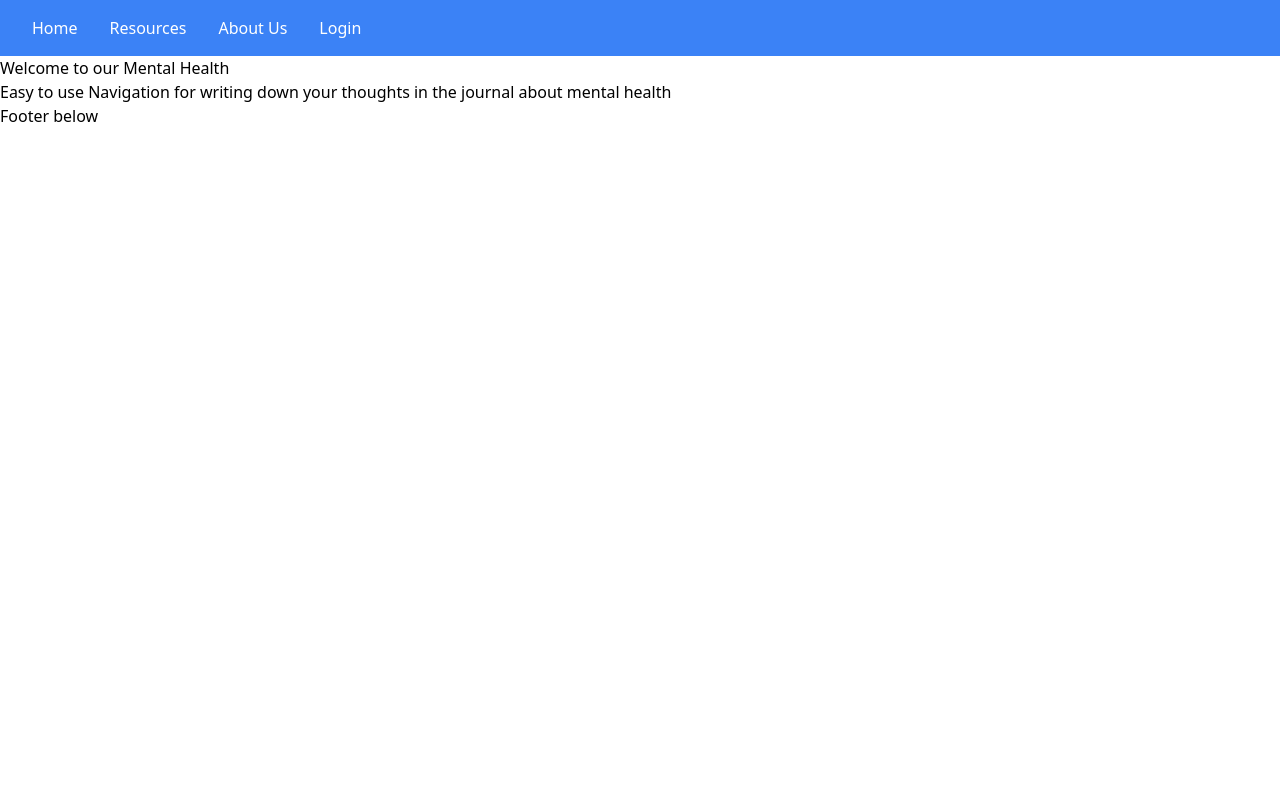
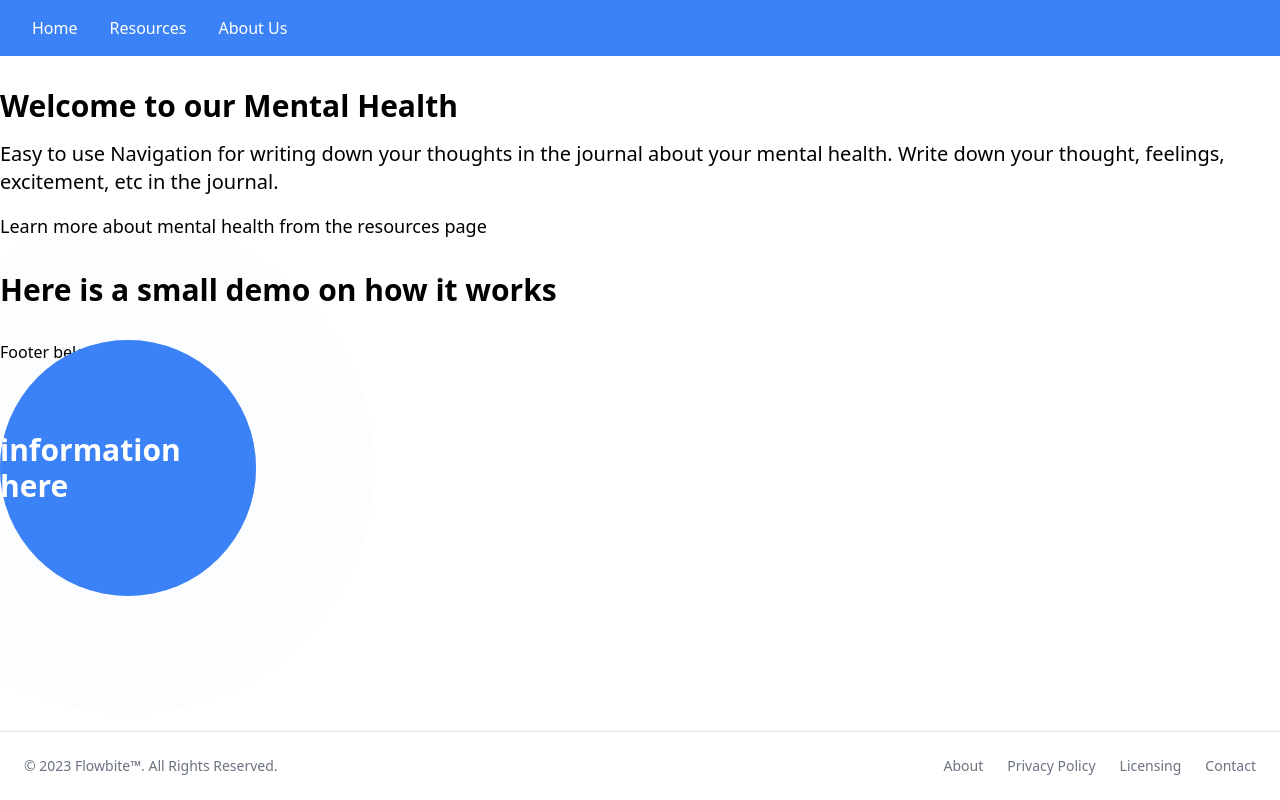
Before and after one commit to ericvpineda/mental-wellness-hub, a React (Create React App) app in the folder frontend/: page / in a window 1280 px wide. Built offline with nearby package versions, Linux system fonts and the light colour scheme.

Commit message:
adding tailwindcss styling

```diff
--- a/frontend/src/components/LandingPage/index.js
+++ b/frontend/src/components/LandingPage/index.js
@@ -1,14 +1,44 @@
 import React from "react"
 
-
 const HomePage = () => {
-
     return (
         <div>
-            <h1>Welcome to our Mental Health </h1>
-            <h2>Easy to use Navigation for writing down your thoughts in the journal about mental health</h2>
+            <h1 className="text-3xl font-bold mt-8">Welcome to our Mental Health </h1>
+            <h2 className="text-xl mt-4">Easy to use Navigation for writing down your thoughts in the journal about your mental health. Write down your thought, feelings, excitement, etc in the journal.</h2>
+            <h3 className="text-lg mt-4">Learn more about mental health from the resources page</h3>
+
+            <h1 className="text-3xl font-bold mt-8">Here is a small demo on how it works</h1>
             <p></p>
+            <div className="relative mt-8">
+                <div className="w-64 h-64 rounded-full bg-blue-500 opacity-50 absolute animate-pulse"></div>
+                <div className="w-64 h-64 rounded-full bg-blue-500 opacity-25 absolute animate-ping"></div>
+                <div className="w-64 h-64 rounded-full bg-blue-500 absolute flex items-center justify-center">
+                    <span className="text-white text-3xl font-bold">information here</span>
+                </div>
+            </div>
+
             <p>Footer below</p>
+
+
+<footer class="fixed bottom-0 left-0 z-20 w-full p-4 bg-white border-t border-gray-200 shadow md:flex md:items-center md:justify-between md:p-6 dark:bg-gray-800 dark:border-gray-600">
+    <span class="text-sm text-gray-500 sm:text-center dark:text-gray-400">© 2023 <a href="https://flowbite.com/" class="hover:underline">Flowbite™</a>. All Rights Reserved.
+    </span>
+    <ul class="flex flex-wrap items-center mt-3 text-sm font-medium text-gray-500 dark:text-gray-400 sm:mt-0">
+        <li>
+            <a href="#" class="hover:underline me-4 md:me-6">About</a>
+        </li>
+        <li>
+            <a href="#" class="hover:underline me-4 md:me-6">Privacy Policy</a>
+        </li>
+        <li>
+            <a href="#" class="hover:underline me-4 md:me-6">Licensing</a>
+        </li>
+        <li>
+            <a href="#" class="hover:underline">Contact</a>
+        </li>
+    </ul>
+</footer>
+
         </div>
     )
 }
--- a/frontend/src/components/NavBar.js/index.js
+++ b/frontend/src/components/NavBar.js/index.js
@@ -5,10 +5,9 @@ const Navbar = () => {
         <nav>
             <ul className="flex justify-between p-4 bg-blue-500 text-white">
                 <ul className="flex">
-                    <li className="mx-4"><a href="/">Home</a></li>
-                    <li className="mx-4"><a href="/resources">Resources</a></li>
-                    <li className="mx-4"><a href="/about-us">About Us</a></li>
-                    <li className="mx-4"><a href="/login">Login</a></li>
+                    <li className="mx-4 hover:bg-sky-700"><a href="/">Home</a></li>
+                    <li className="mx-4 hover:bg-sky-700"><a href="/resources">Resources</a></li>
+                    <li className="mx-4 hover:bg-sky-700"><a href="/about-us">About Us</a></li>
                 </ul>
             </ul>
         </nav>
--- a/frontend/src/components/Resources/index.js
+++ b/frontend/src/components/Resources/index.js
@@ -0,0 +1,11 @@
+import React from "react";
+
+const Resources = () => {
+    return (
+        <div>
+            <h1>Resources page</h1>
+        </div>
+    )
+}
+
+export default Resources
```
Also changed, not shown: frontend/src/assets/images/ai-generated-8562015_1280.jpg (added), frontend/src/assets/images/relaxation-7282116_1280.jpg (added).
